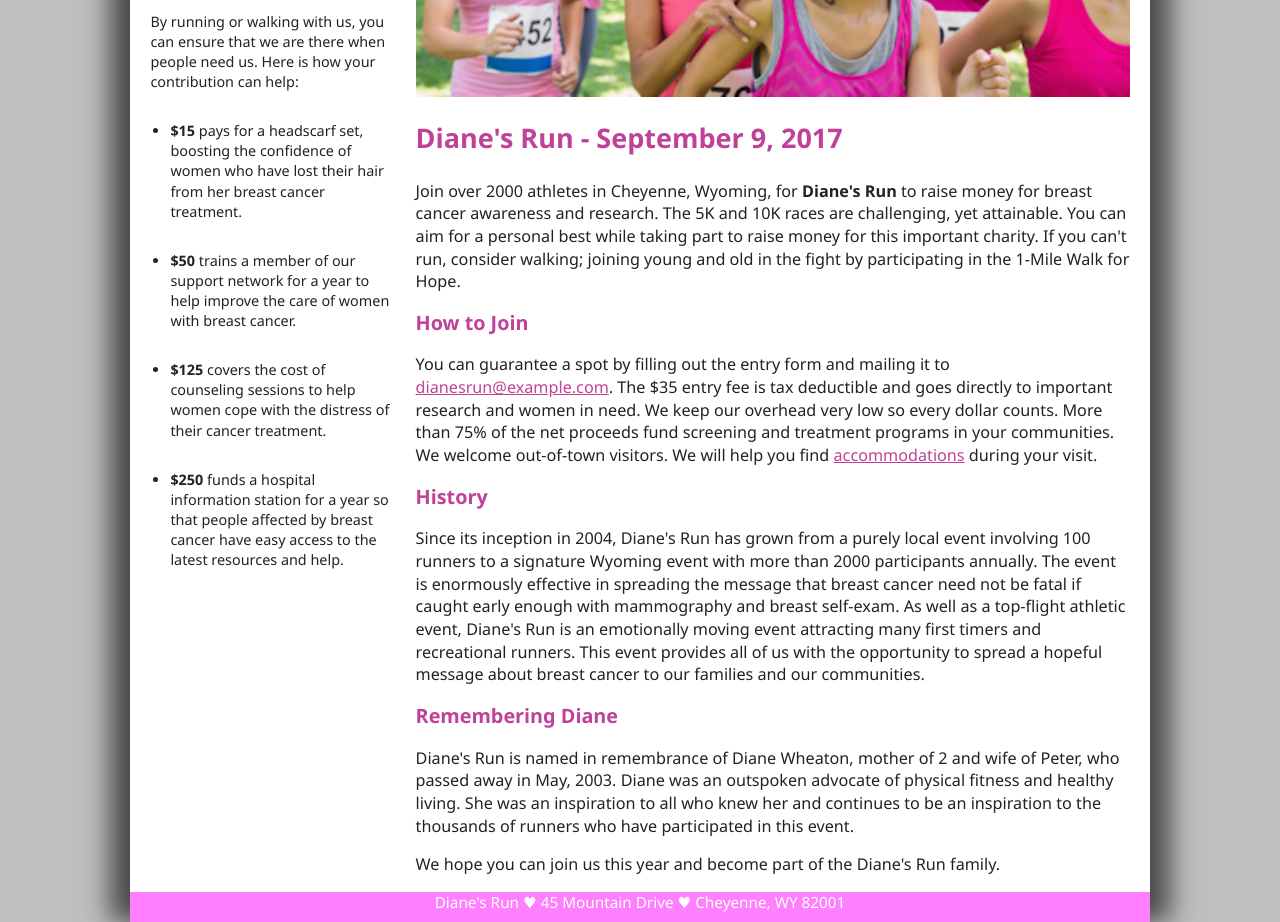
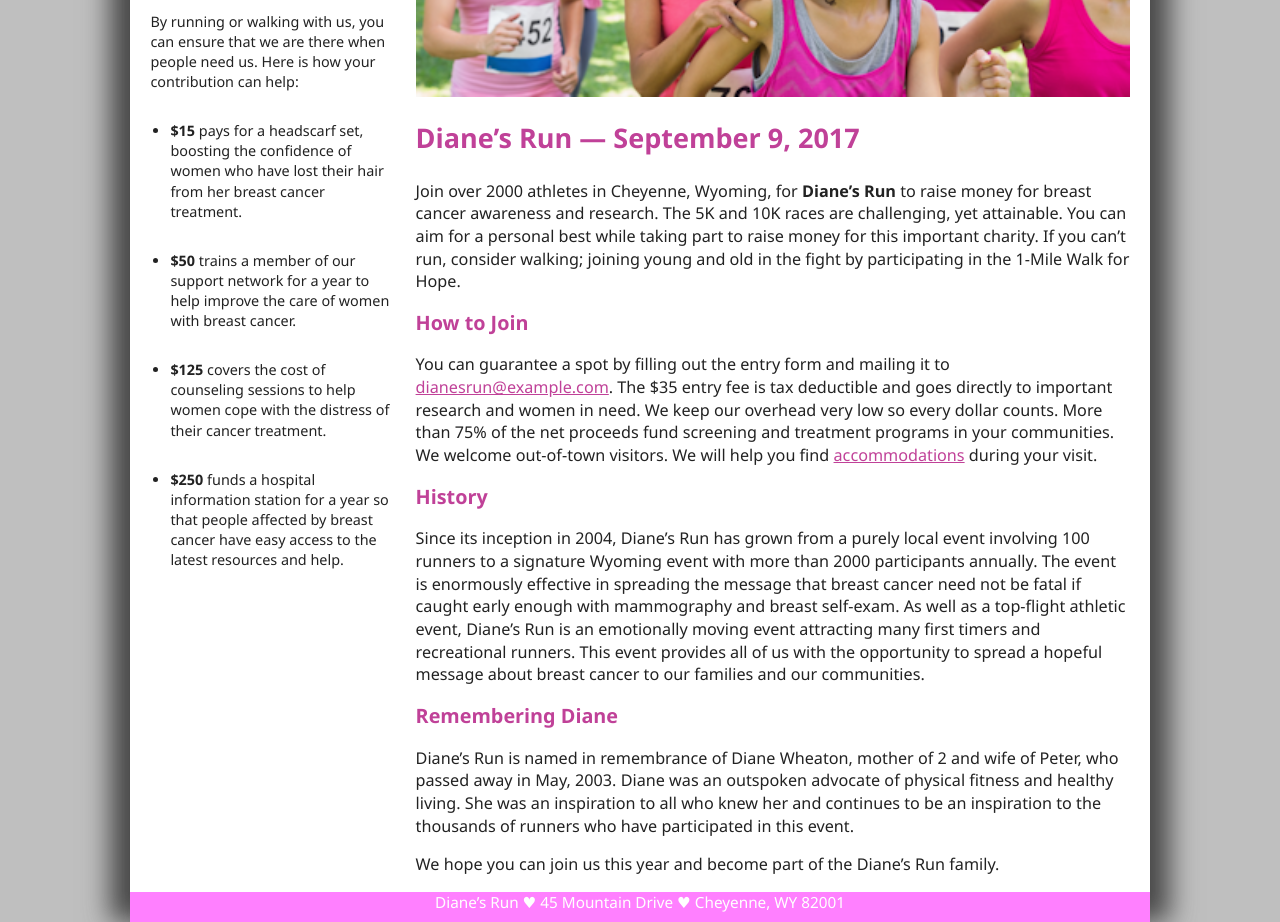
Before and after one commit to amyrichardson/caseStudy3, a plain HTML site: page index.html in a window 1280 px wide. Shown: the part 249-1171 px from the top of the page. Drawn offline with Linux system fonts and the light colour scheme.

Commit message:
fix apostrophes and em dash

```diff
--- a/index.html
+++ b/index.html
@@ -7,7 +7,7 @@
     Tutorial 1
     Case Problem 3
 
-    Diane's Run Home Page
+    Diane&#8217;s Run Home Page
     Author: Amy Richardson
     Date: 9/7/17
 
@@ -16,7 +16,7 @@
   <meta charset="utf-8">
   <!-- keywords info on page 17 -->
   <meta name="keywords" content="breast cancer, run, race, charity">
-  <title>Diane's Run</title>
+  <title>Diane&#8217;s Run</title>
   <link rel="stylesheet" href="dr_base.css">
   <link rel="stylesheet" href="dr_layout.css">
 
@@ -61,12 +61,12 @@
   <section>
     <!-- main section of page -->
     <header>
-      <img src="dr_photo1.png" alt="Diane's Run">
-      <h1>Diane's Run - September 9, 2017</h1>
+      <img src="dr_photo1.png" alt="Diane&#8217;s Run">
+      <h1>Diane&#8217;s Run &mdash; September 9, 2017</h1>
     </header>
 
-    <p>Join over 2000 athletes in Cheyenne, Wyoming, for <strong>Diane's Run</strong> to raise money for breast cancer awareness and research. The 5K and 10K races are challenging, yet attainable. You can aim for a personal best while taking part to raise
-      money for this important charity. If you can't run, consider walking; joining young and old in the fight by participating in the 1-Mile Walk for Hope.</p>
+    <p>Join over 2000 athletes in Cheyenne, Wyoming, for <strong>Diane&#8217;s Run</strong> to raise money for breast cancer awareness and research. The 5K and 10K races are challenging, yet attainable. You can aim for a personal best while taking part to raise
+      money for this important charity. If you can&#8217;t run, consider walking; joining young and old in the fight by participating in the 1-Mile Walk for Hope.</p>
 
 
     <h2>How to Join</h2>
@@ -80,22 +80,22 @@
 
     <h2>History</h2>
 
-    <p>Since its inception in 2004, Diane's Run has grown from a purely local event involving 100 runners to a signature Wyoming event with more than 2000 participants annually. The event is enormously effective in spreading the message that breast cancer
-      need not be fatal if caught early enough with mammography and breast self-exam. As well as a top-flight athletic event, Diane's Run is an emotionally moving event attracting many first timers and recreational runners. This event provides all of
+    <p>Since its inception in 2004, Diane&#8217;s Run has grown from a purely local event involving 100 runners to a signature Wyoming event with more than 2000 participants annually. The event is enormously effective in spreading the message that breast cancer
+      need not be fatal if caught early enough with mammography and breast self-exam. As well as a top-flight athletic event, Diane&#8217;s Run is an emotionally moving event attracting many first timers and recreational runners. This event provides all of
       us with the opportunity to spread a hopeful message about breast cancer to our families and our communities.</p>
 
 
     <h2>Remembering Diane</h2>
 
-    <p>Diane's Run is named in remembrance of Diane Wheaton, mother of 2 and wife of Peter, who passed away in May, 2003. Diane was an outspoken advocate of physical fitness and healthy living. She was an inspiration to all who knew her and continues to
+    <p>Diane&#8217;s Run is named in remembrance of Diane Wheaton, mother of 2 and wife of Peter, who passed away in May, 2003. Diane was an outspoken advocate of physical fitness and healthy living. She was an inspiration to all who knew her and continues to
       be an inspiration to the thousands of runners who have participated in this event.</p>
 
-    <p>We hope you can join us this year and become part of the Diane's Run family.</p>
+    <p>We hope you can join us this year and become part of the Diane&#8217;s Run family.</p>
   </section>
 
   <footer>
     <!-- command codes for heart symbol -->
-    Diane's Run &#9829; 45 Mountain Drive &#9829; Cheyenne, WY 82001
+    Diane&#8217;s Run &#9829; 45 Mountain Drive &#9829; Cheyenne, WY 82001
   </footer>
 
 </body>
```
Also changed, not shown: faq.html (+4 -4 lines), info.html (+5 -5 lines).
